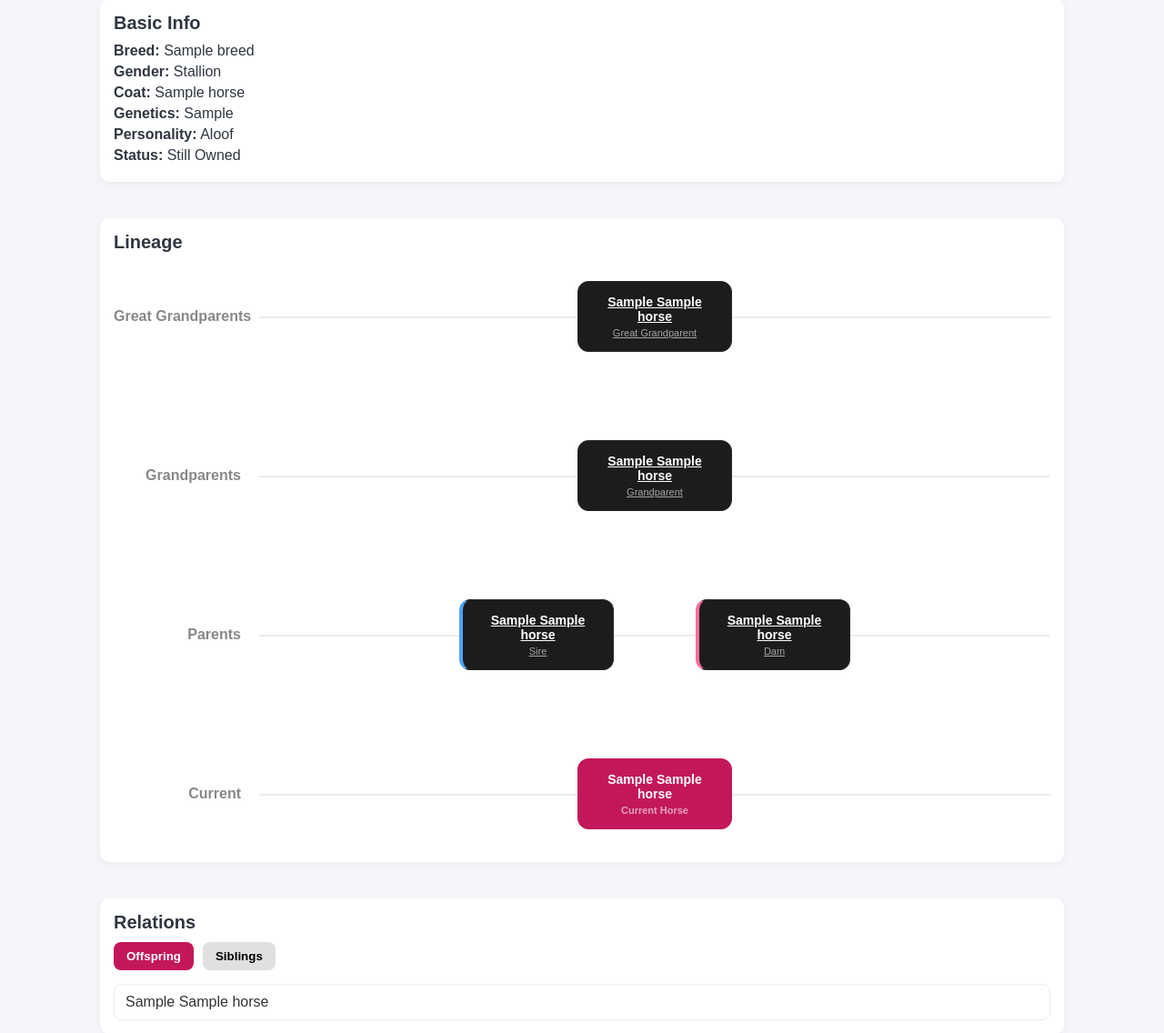
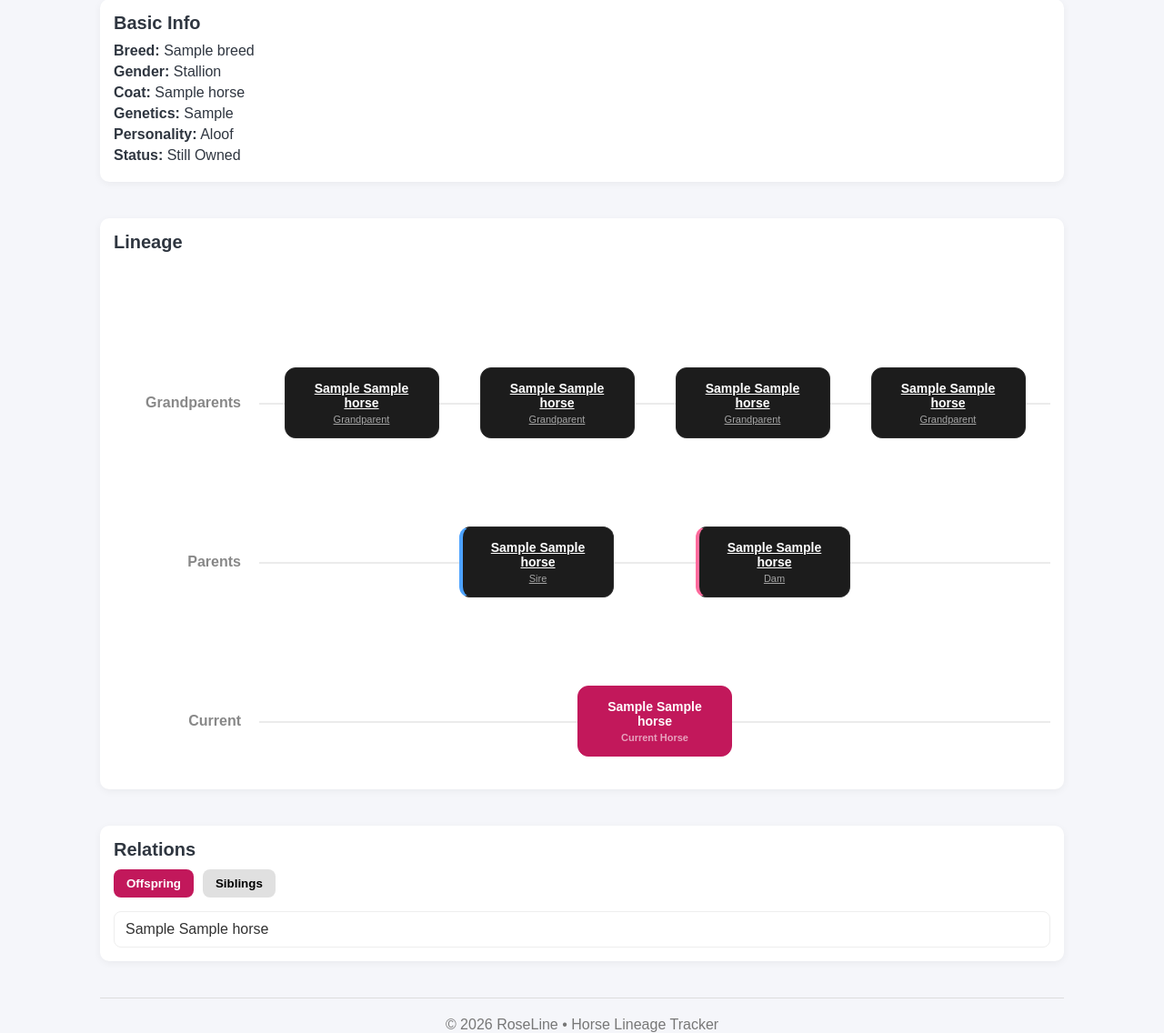
Before and after one commit to sekkibees-afk/RoseLine, a Django app: a page that uses RoseLine/templates/roseline/horse_detail.html in a window 1280 px wide. Shown: the part 164-1300 px from the top of the page at 91% size. Run offline with Django 5.2, Linux system fonts and the light colour scheme; a user stored in the database is signed in; tables that the repository leaves empty hold one stand-in row (values such as "Sample post"); some libraries are stand-ins or nearby versions.

Commit message:
finally fixed the lineage trees! :3 ...at the expense of the great grandparent rows...

```diff
--- a/RoseLine/RoseLineApp/views.py
+++ b/RoseLine/RoseLineApp/views.py
@@ -30,40 +30,20 @@ def horse_detail(request, slug):
         Q(sire=horse) | Q(dam=horse)
     )
 
-    grandparents = Horse.objects.none()
-    great_grandparents = Horse.objects.none()
-
-
-    if horse.sire_id or horse.dam_id:
-        grandparents = Horse.objects.filter(
-            Q(id=horse.sire.sire_id if horse.sire else None) |
-            Q(id=horse.sire.dam_id if horse.sire else None) |
-            Q(id=horse.dam.sire_id if horse.dam else None) |
-            Q(id=horse.dam.dam_id if horse.dam else None)
-        ).distinct()
-
-
-    great_grandparents = Horse.objects.filter(
-        Q(id__in=Horse.objects.filter(
-            Q(id=horse.sire.sire_id if horse.sire else None) |
-            Q(id=horse.sire.dam_id if horse.sire else None)
-        ).values_list("sire_id", flat=True)) |
-        Q(id__in=Horse.objects.filter(
-            Q(id=horse.dam.sire_id if horse.dam else None) |
-            Q(id=horse.dam.dam_id if horse.dam else None)
-        ).values_list("dam_id", flat=True))
-    ).distinct()
+    grandparents = [
+        horse.sire.sire if horse.sire and horse.sire.sire else None,
+        horse.sire.dam if horse.sire and horse.sire.dam else None,
+        horse.dam.sire if horse.dam and horse.dam.sire else None,
+        horse.dam.dam if horse.dam and horse.dam.dam else None,
+    ]
 
     context = {
         "horse": horse,
         "sire": horse.sire,
         "dam": horse.dam,
-
         "siblings": siblings,
         "offspring": offspring,
-
         "grandparents": grandparents,
-        "great_grandparents": great_grandparents,
     }
 
     return render(request, "roseline/horse_detail.html", context)
--- a/RoseLine/static/css/style.css
+++ b/RoseLine/static/css/style.css
@@ -178,6 +178,14 @@ p {
     flex-wrap: wrap;
     gap: 20px;
     z-index: 1;
+}
+
+.generation-row.spacer {
+    min-height: 40px;
+}
+
+.generation-row.spacer::before {
+    display: none;
 }
 
 /* =========================
--- a/RoseLine/templates/roseline/horse_detail.html
+++ b/RoseLine/templates/roseline/horse_detail.html
@@ -33,29 +33,10 @@
 
         <div class="tree">
 
-            <!-- GREAT GRANDPARENTS -->
-            <div class="generation-row">
-                <div class="gen-label">Great Grandparents</div>
-                <div class="gen-nodes">
-                    {% for h in great_grandparents %}
-                        <div class="horse-node">
-                            {% if h %}
-                                <a href="{% url 'roseline:horse_detail' h.slug %}" class="horse-card-node">
-                                    <div class="node-name">
-                                        {% if h.brand_tag %}
-                                            {{ h.brand_tag }} {{ h.name }}
-                                        {% else %}
-                                            {{ h.name }}
-                                        {% endif %}
-                                    </div>
-                                    <div class="node-meta">Great Grandparent</div>
-                                </a>
-                            {% else %}
-                                <div class="horse-card-node empty">Unknown</div>
-                            {% endif %}
-                        </div>
-                    {% endfor %}
-                </div>
+            <!-- SPACER ROW (cause grandparents kept breaking at the top) -->
+            <div class="generation-row spacer">
+                <div class="gen-label"></div>
+                <div class="gen-nodes"></div>
             </div>
 
             <!-- GRANDPARENTS -->
```
